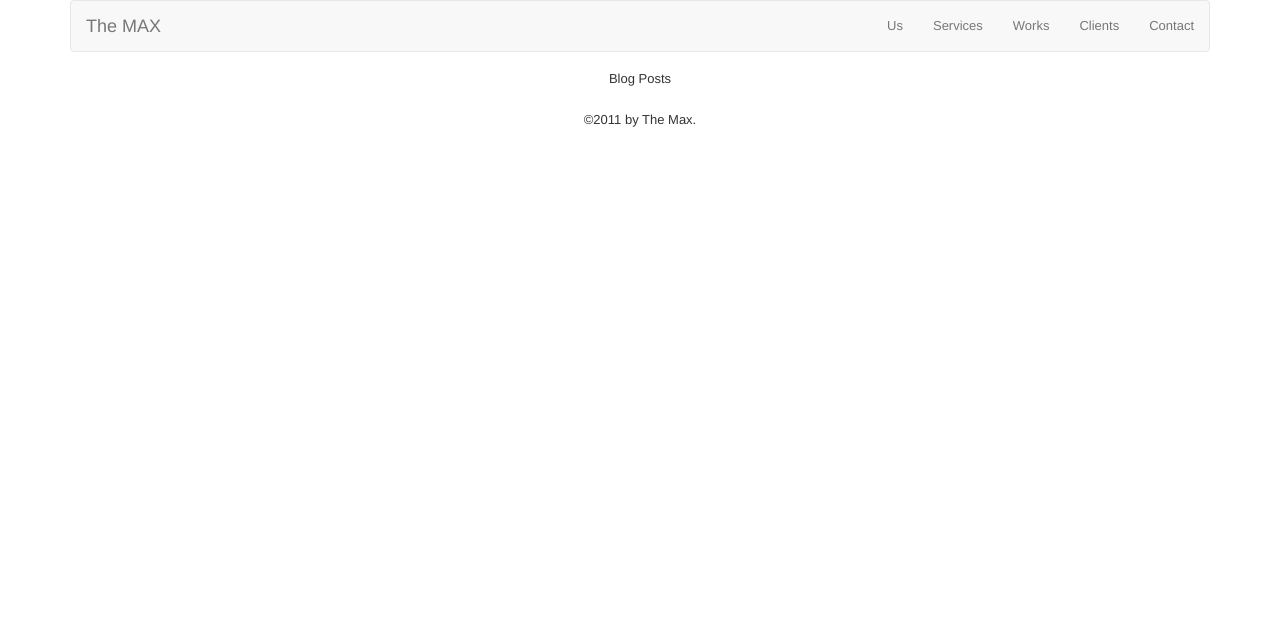
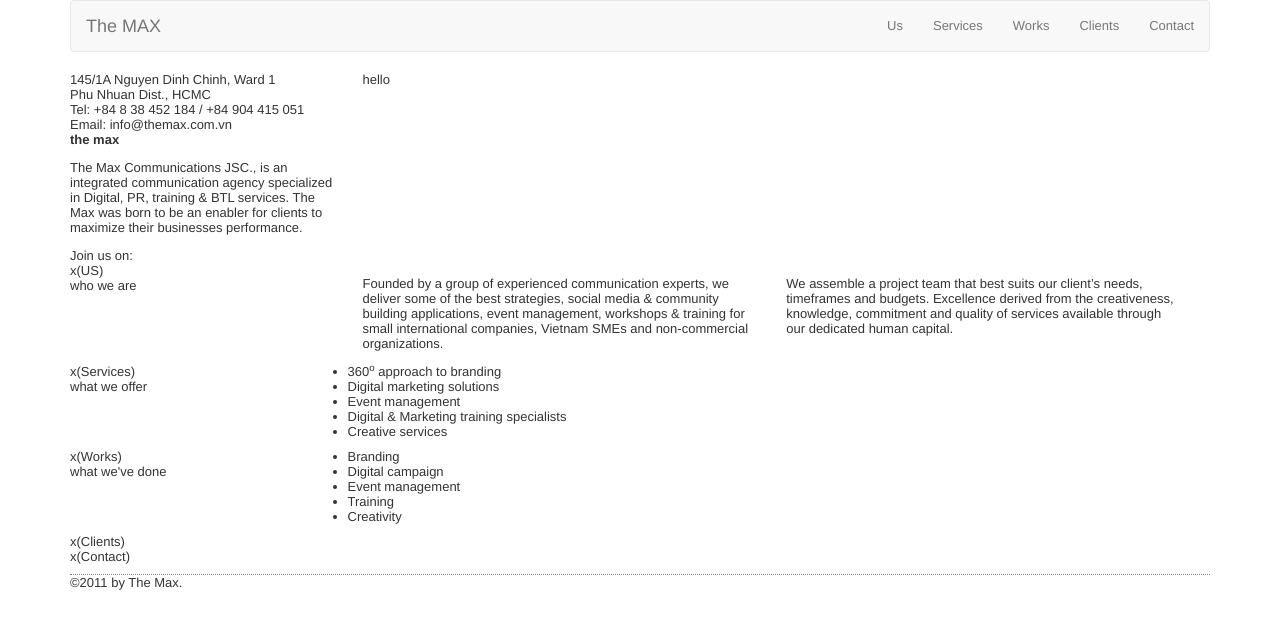
Before and after one commit to tklarryonline/the-max, a Jekyll site: the page built from index.html, in a window 1280 px wide. Shown: the top 629 px of the page. Built offline with Jekyll 4.4.1, drawn with Linux system fonts in a browser that asks for light colours; Markdown is read by kramdown in place of the engine named in the settings.

Commit message:
Working on homepage
- Finished text-only layout

```diff
--- a/_includes/header.html
+++ b/_includes/header.html
@@ -1,4 +1,4 @@
-<nav class="navbar navbar-default" role="navigation">
+<nav class="navbar navbar-default nav_bar" role="navigation">
     <div class="navbar-header">
         <a href="{{ site.baseurl }}" class="navbar-brand">
             <!-- <span class="logo"></span> -->
@@ -9,7 +9,11 @@
     <div class="collapse navbar-collapse">
         <ul class="nav navbar-nav navbar-right">
             {% for link in site.links %}
-                <li><a href="{{ link.url }}">{{ link.name }}</a></li>
+                <li>
+                    <a href="{{ link.url }}">
+                        {{ link.name }}
+                    </a>
+                </li>
             {% endfor %}
         </ul>
     </div>
--- a/css/main.css
+++ b/css/main.css
@@ -16,11 +16,7 @@
   background-color: #FFF;
   font: 13.34px Helvetica, Arial, sans-serif;
   font-size: small;
-  text-align: center;
 }
-
-h1, h2, h3, h4, h5, h6 {
-  font-size: 100%; }
 
 h1 { margin-bottom: 1em; }
 p { margin: 1em 0; }
@@ -30,131 +26,28 @@
 a:visited { color: #a0a; }
 
 /*****************************************************************************/
-/*
-/* Home
-/*
+/* Specificly designed components
 /*****************************************************************************/
-ul.posts {
-  list-style-type: none;
-  margin-bottom: 2em;
-}
 
-ul.posts li {
-  line-height: 1.75em;
-}
 
-ul.posts span {
-  color: #aaa;
-  font-family: Monaco, "Courier New", monospace;
-  font-size: 80%;
+/*****************************************************************************/
+/* Header
+/*****************************************************************************/
+
+
+/*****************************************************************************/
+/* Footer
+/*****************************************************************************/
+footer {
+  margin-top: 10px;
+  border-top: 1px dotted gray;
 }
 
 /*****************************************************************************/
-/*
 /* Site
-/*
 /*****************************************************************************/
 
-.site {
-  font-size: 115%;
-  text-align: justify;
-  width: 42em;
-  margin: 3em auto 2em;
-  line-height: 1.5em;
-}
-
-.site .header a {
-  font-weight: bold;
-  text-decoration: none;
-}
-
-.site .header h1.title {
-  display: inline-block;
-  margin-bottom: 2em;
-}
-
-.site .header h1.title a {
-  color: #a00;
-}
-
-.site .header h1.title a:hover {
-  color: #000;
-}
-
-.site .header a.extra {
-  color: #aaa;
-  margin-left: 1em;
-}
-
-.site .header a.extra:hover {
-  color: #000;
-}
-
-.site .meta {
-  color: #aaa;
-}
-
-.site .footer {
-  font-size: 80%;
-  color: #666;
-  border-top: 4px solid #eee;
-  margin-top: 2em;
-  overflow: hidden;
-}
-
-.site .footer .contact {
-  float: left;
-  margin-right: 3em;
-}
-
-.site .footer .contact a {
-  color: #8085C1;
-}
-
-.site .footer .rss {
-  margin-top: 1.1em;
-  margin-right: -.2em;
-  float: right;
-}
-
-.site .footer .rss img {
-  border: 0;
-}
 
 /*****************************************************************************/
-/*
 /* Posts
-/*
 /*****************************************************************************/
-
-/* standard */
-.post pre {
-  border: 1px solid #ddd;
-  background-color: #eef;
-  padding: 0 .4em;
-}
-
-.post ul, .post ol {
-  margin-left: 1.35em;
-}
-
-.post code {
-  border: 1px solid #ddd;
-  background-color: #eef;
-  padding: 0 .2em;
-}
-
-.post pre code {
-  border: none;
-}
-
-/* terminal */
-.post pre.terminal {
-  border: 1px solid #000;
-  background-color: #333;
-  color: #FFF;
-}
-
-.post pre.terminal code {
-  background-color: #333;
-}
--- a/index.html
+++ b/index.html
@@ -1,13 +1,92 @@
 ---
 layout: default
-title: Your New Jekyll Site
+title: The MAX
 ---
 
-<div id="home">
-  <h1>Blog Posts</h1>
-  <ul class="posts">
-    {% for post in site.posts %}
-      <li><span>{{ post.date | date_to_string }}</span> &raquo; <a href="{{ post.url }}">{{ post.title }}</a></li>
-    {% endfor %}
-  </ul>
+<!-- Starting part -->
+<div class="row starting_part">
+    <div class="col-md-3">
+        <div>
+            145/1A Nguyen Dinh Chinh, Ward 1 <br/>
+            Phu Nhuan Dist., HCMC <br/>
+            Tel: +84 8 38 452 184 / +84 904 415 051 <br/>
+            Email: info@themax.com.vn
+        </div>
+        <div>
+            <strong>the max</strong>
+            <p>
+                The Max Communications JSC., is an integrated communication agency specialized in Digital, PR, training & BTL services. The Max was born to be an enabler for clients to maximize their businesses performance.
+            </p>
+        </div>
+        <div>
+            Join us on:
+            <!-- @TODO add facebook and twitter here -->
+        </div>
+    </div>
+    <div class="col-md-9">hello</div>
 </div>
+<!-- US - who we are -->
+<div class="row us_part">
+    <div class="col-md-3">
+        x(US) <br>
+        who we are
+    </div>
+    <div class="col-md-9 row">
+        <div class="col-md-6">
+            <p>
+                Founded by a group of experienced communication experts, we deliver some of the best strategies, social media & community building applications, event management, workshops & training for small international companies, Vietnam SMEs and non-commercial organizations.
+            </p>
+        </div>
+        <div class="col-md-6">
+            <p>
+                We assemble a project team that best suits our client’s needs, timeframes and budgets.  Excellence derived from the creativeness, knowledge, commitment and quality of services available through our dedicated human capital.
+            </p>
+        </div>
+    </div>
+</div>
+<!-- Services - what we offer -->
+<div class="row service_part">
+    <div class="col-md-3">
+        x(Services) <br>
+        what we offer
+    </div>
+    <div class="col-md-9 row">
+        <ul>
+            <li>360<sup>o</sup> approach to branding</li>
+            <li>Digital marketing solutions</li>
+            <li>Event management</li>
+            <li>Digital & Marketing training specialists</li>
+            <li>Creative services</li>
+        </ul>
+    </div>
+</div>
+<!-- Works - what we've done -->
+<div class="row works_part">
+    <div class="col-md-3">
+        x(Works) <br>
+        what we've done
+    </div>
+    <div class="col-md-9 row">
+        <ul>
+            <li>Branding</li>
+            <li>Digital campaign</li>
+            <li>Event management</li>
+            <li>Training</li>
+            <li>Creativity</li>
+        </ul>
+    </div>
+</div>
+<!-- Clients -->
+<div class="row clients_part">
+    <div class="col-md-3">
+        x(Clients)
+    </div>
+    <div class="col-md-9 row"></div>
+</div>
+<!-- Contact -->
+<div class="row contact_part">
+    <div class="col-md-3">
+        x(Contact)
+    </div>
+    <div class="col-md-9 row"></div>
+</div>
```
